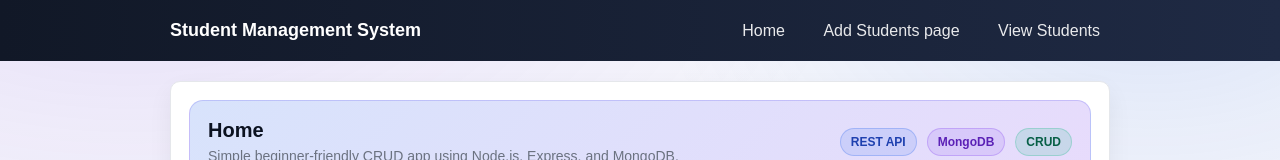
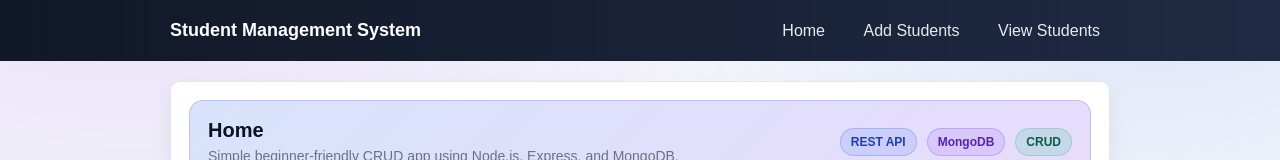
Before and after one commit to GowthamM49/student-management-system, a website: page frontend/index.html in a window 1280 px wide. Shown: the top 160 px of the page. Drawn offline with Linux system fonts and the light colour scheme.

Commit message:
test auto deploy

```diff
--- a/frontend/index.html
+++ b/frontend/index.html
@@ -12,7 +12,7 @@
         <h1>Student Management System</h1>
         <nav>
           <a href="index.html">Home</a>
-          <a href="add.html">Add Students page</a>
+          <a href="add.html">Add Students</a>
           <a href="view.html">View Students</a>
         </nav>
       </div>
```
